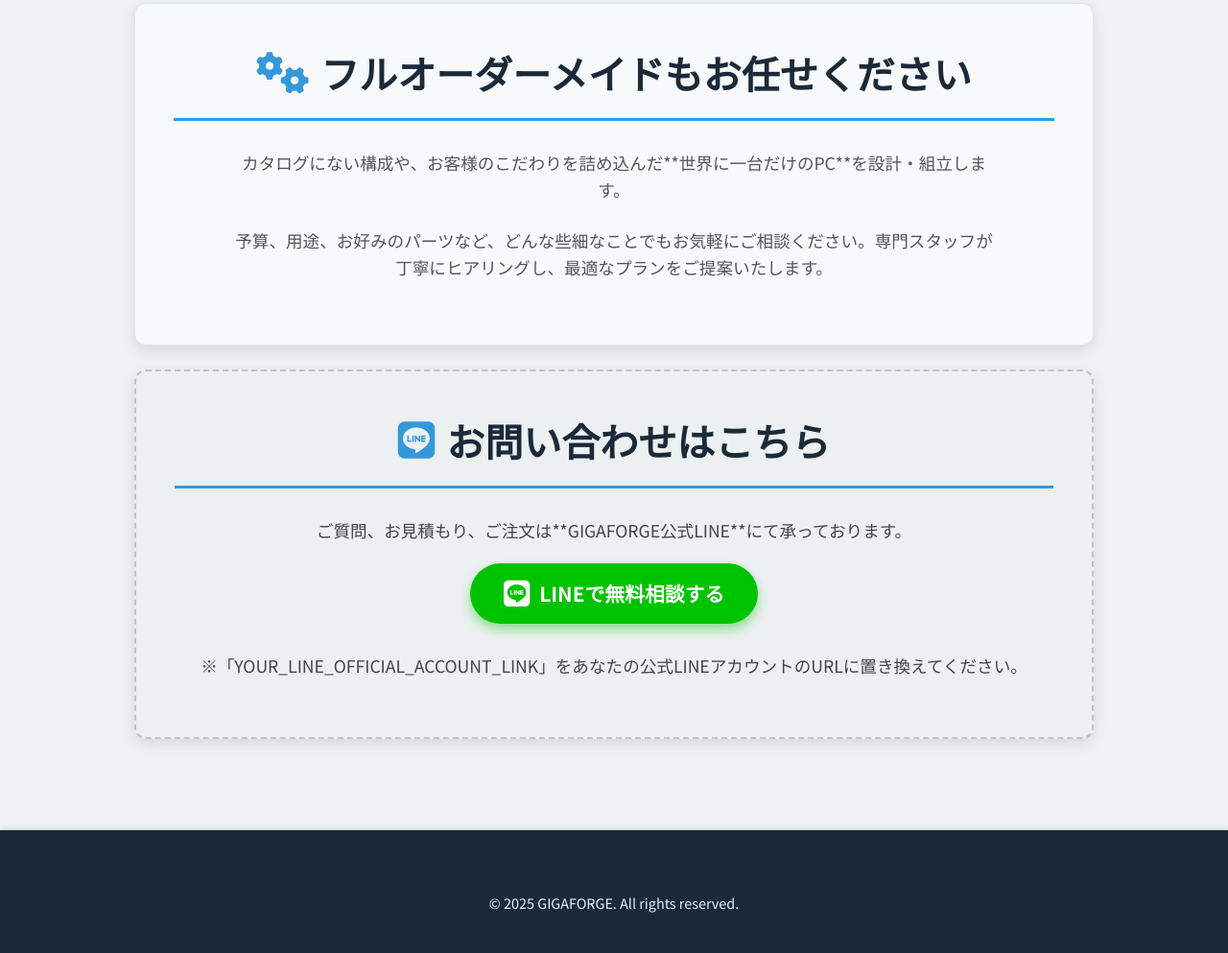
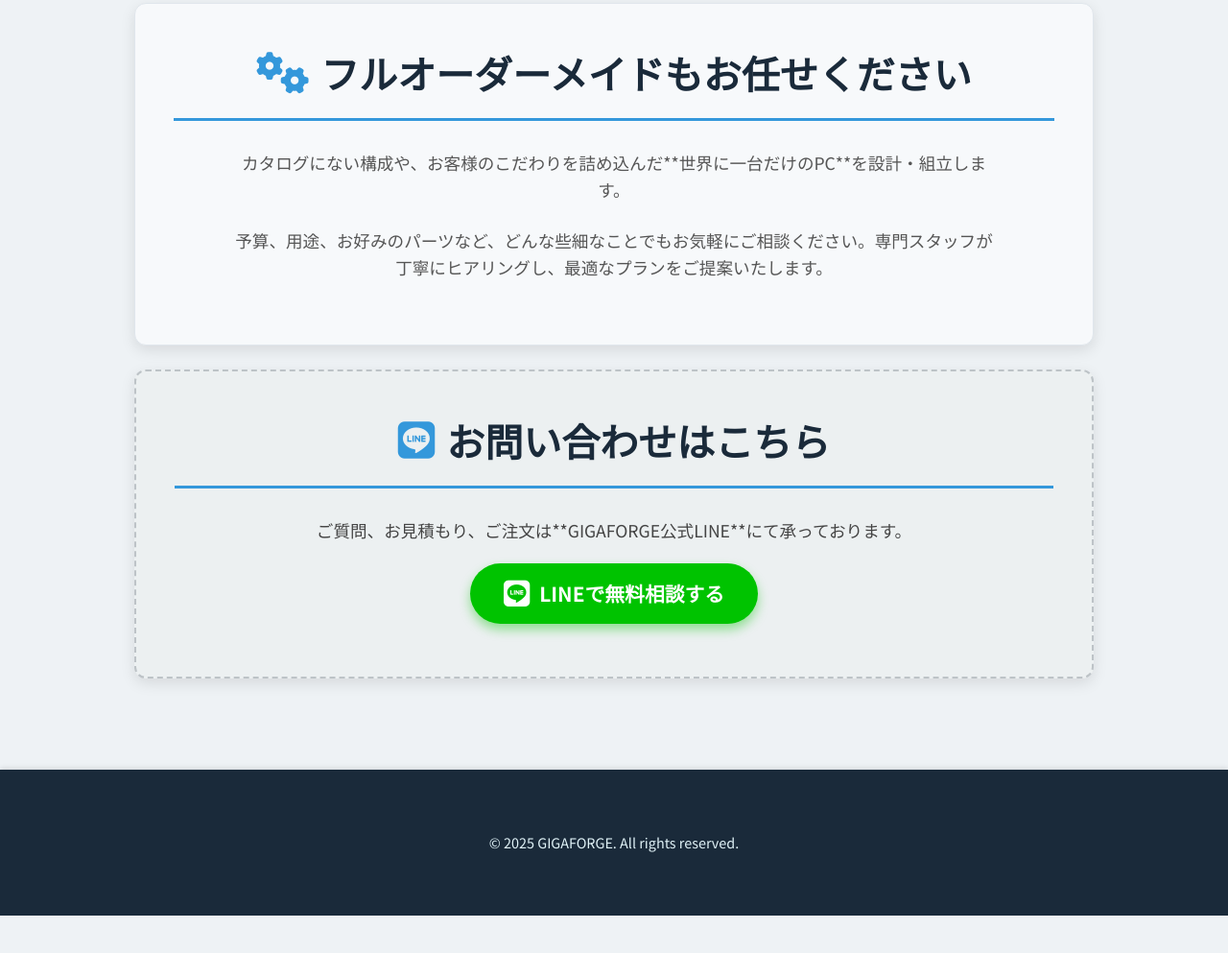
Before and after one commit to gigaforcepc/gigaforce-website, a plain HTML site: page index.html in a window 1280 px wide. Shown: the part 2899-3892 px from the top of the page at 96% size. After the commit the page ends 3853 px from the top, so only its background shows below. Drawn offline with Linux system fonts and the light colour scheme; a script that the page names is missing.

Commit message:
Update index.html

```diff
--- a/index.html
+++ b/index.html
@@ -120,7 +120,6 @@
             <a href="YOUR_LINE_OFFICIAL_ACCOUNT_LINK" target="_blank" class="line-button">
                 <i class="fab fa-line"></i> LINEで無料相談する
             </a>
-            <p class="note">※「YOUR_LINE_OFFICIAL_ACCOUNT_LINK」をあなたの公式LINEアカウントのURLに置き換えてください。</p>
         </section>
     </main>
 
```
